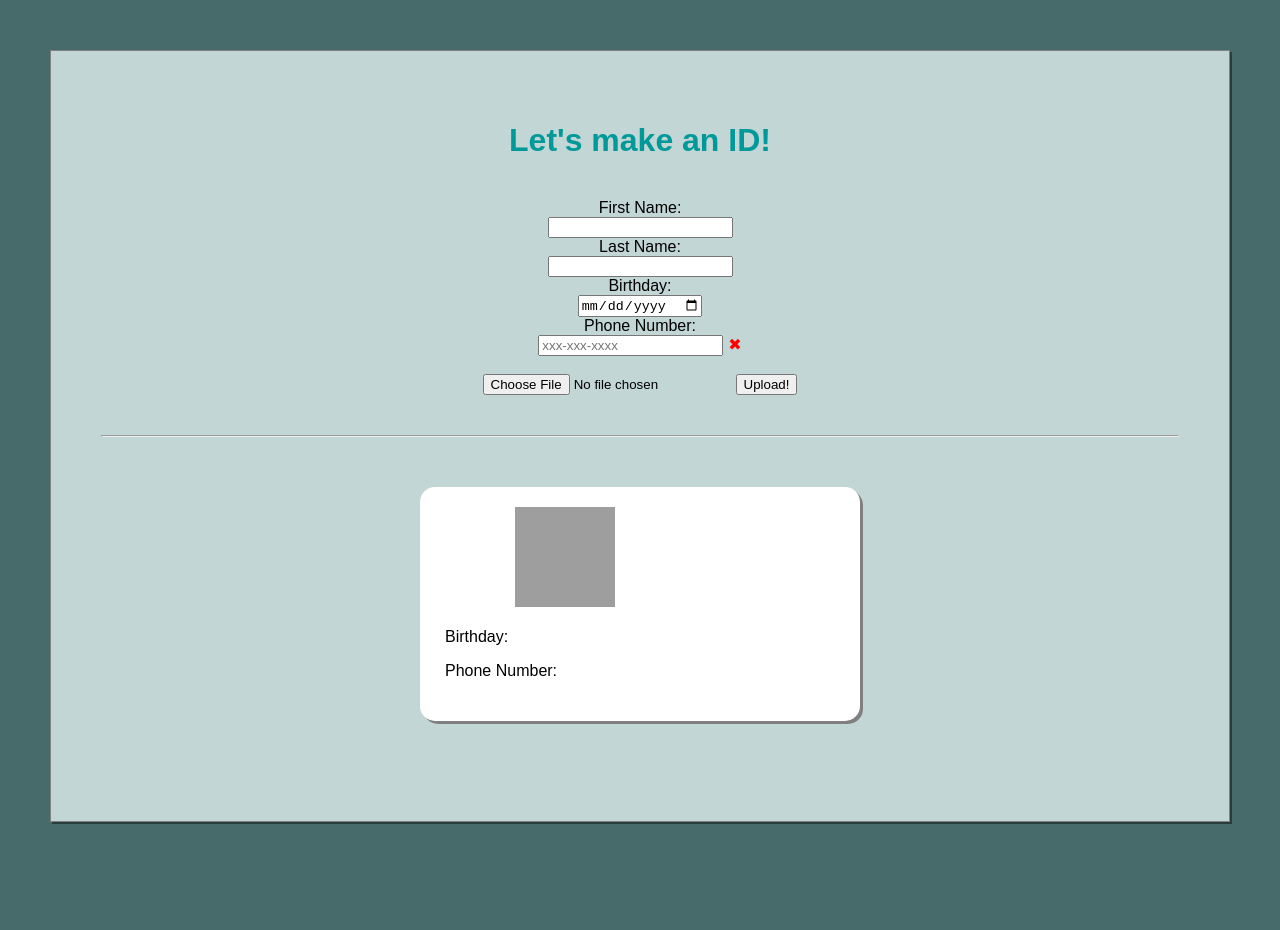
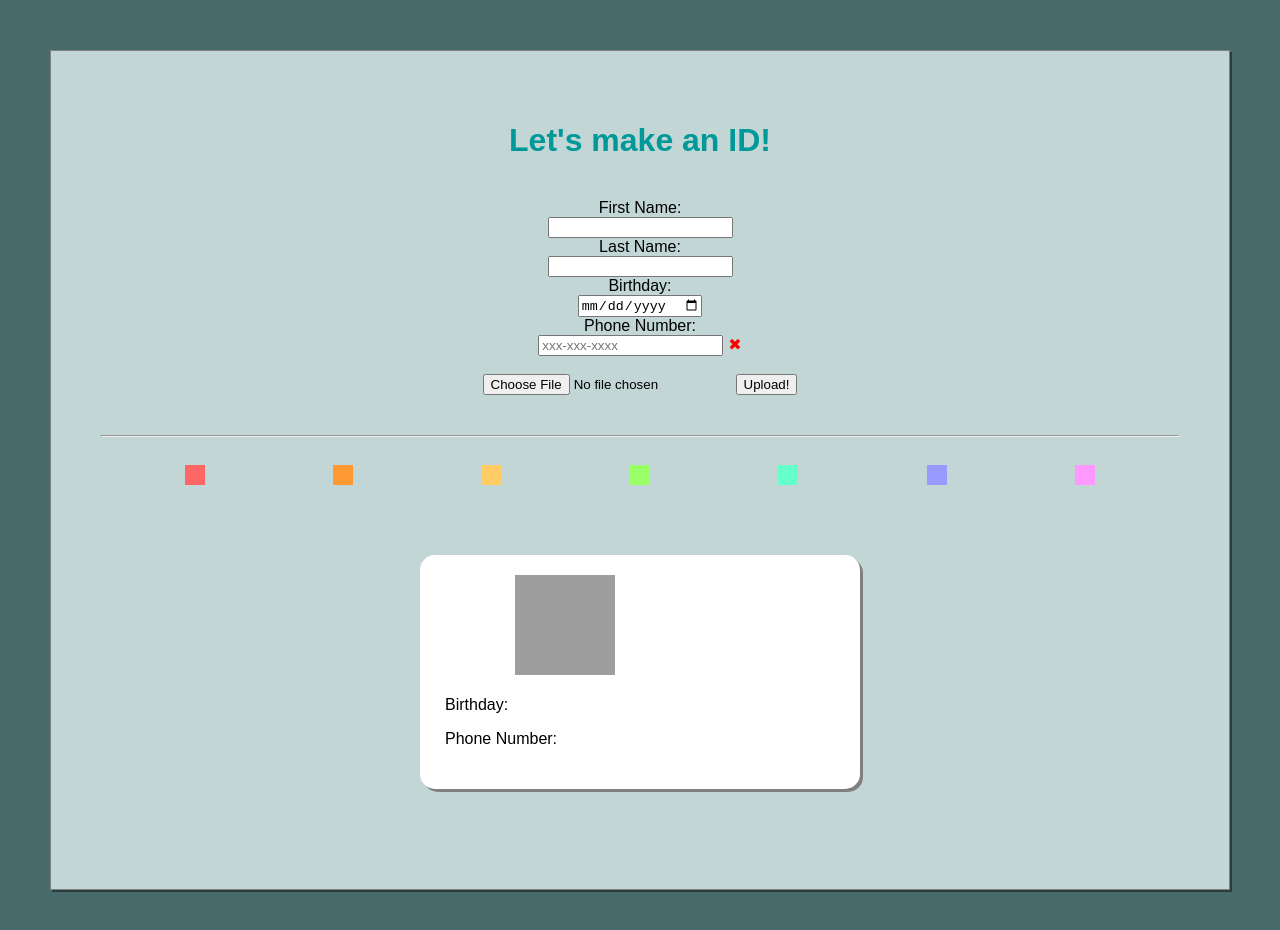
Before and after one commit to Alive-Nicole/id-maker, a React (Create React App) app: page / in a window 1280 px wide. Shown: the top 930 px of the page. Before the commit the page ends 872 px from the top, so only its background shows below. Built offline with nearby package versions, Linux system fonts and the light colour scheme; grey boxes are pictures that could not be loaded.

Commit message:
Learning how to use ReactHoverObserver

```diff
--- a/package.json
+++ b/package.json
@@ -5,6 +5,7 @@
   "dependencies": {
     "react": "^16.4.2",
     "react-dom": "^16.4.2",
+    "react-hover-observer": "^2.1.0",
     "react-redux": "^5.0.7",
     "react-scripts": "1.1.4",
     "redux": "^4.0.0"
--- /dev/null
+++ b/src/components/Colors.js
@@ -0,0 +1,61 @@
+import React from 'react';
+import '../styling/Colors.css';
+// import ReactHoverObserver from 'react-hover-observer';
+//testing and learning how to use ReactHoverObserver
+
+class Colors extends React.Component {
+    // state = {
+
+    // }
+
+    //methods are being called without being hovered over
+    //https://www.npmjs.com/package/react-hover-observer
+    renderColor(){
+        console.log("Color is being rendered");
+    }
+
+    unrenderColor(){
+        console.log("Color is no longer rendered");
+    }
+
+    render(){
+        return (
+            <div>
+                    <div id="div-colors-container">
+                        <div id="_ff6666"
+                            onMouseEnter={this.renderColor()} onMouseLeave={this.renderColor()}></div>
+                        <div id="_ff9933" width="15" height="15"></div>
+                        <div id="_ffcc66" width="15" height="15"></div>
+                        <div id="_99ff66" width="15" height="15"></div>
+                        <div id="_66ffcc" width="15" height="15"></div>
+                        <div id="_9999ff" width="15" height="15"></div>
+                        <div id="_ff99ff" width="15" height="15"></div>
+                    </div>
+
+
+            </div>
+        );
+    }
+}
+
+export default Colors;
+
+
+// const Colors = ({ isHovering = false }) => {
+//     return(
+//     <div id="div-colors-container">
+//         <div id="_ff6666"
+//             className="example_child"></div>
+//         <div id="_ff9933" ></div>
+//         <div id="_ffcc66" ></div>
+//         <div id="_99ff66" ></div>
+//         <div id="_66ffcc" ></div>
+//         <div id="_9999ff" ></div>
+//         <div id="_ff99ff" ></div>
+//     </div>
+//     );
+
+
+// }
+
+// export default Colors;
--- a/src/components/Form.js
+++ b/src/components/Form.js
@@ -1,5 +1,7 @@
 import React from 'react';
 import Card from './Card';
+import Colors from './Colors';
+// import ReactHoverObserver from 'react-hover-observer';
 import '../styling/Form.css';
 
 class Form extends React.Component {
@@ -69,6 +71,15 @@ class Form extends React.Component {
                 </form>
 
                 <hr />
+                {/* <ReactHoverObserver {...{
+                    onMouseOver: ({ e, setIsHovering, unsetIsHovering }) => {
+
+                    }
+                }}>
+                    <Colors {...this.state}/>
+                </ReactHoverObserver> */}
+
+                <Colors />
                 <Card fname={this.state.fname} lname={this.state.lname} bday={this.state.bday} number={this.state.number}/>
             </div>
 
--- /dev/null
+++ b/src/styling/Colors.css
@@ -0,0 +1,53 @@
+#div-colors-container {
+    padding: 20px;
+    display: flex;
+    align-items: center;
+    flex-direction: row;
+    justify-content: space-around;
+}
+
+#_ff6666,
+#_ff9933,
+#_ffcc66,
+#_99ff66,
+#_66ffcc,
+#_9999ff,
+#_ff99ff {
+    width: 20px;
+    height: 20px;
+}
+
+
+
+
+#_ff6666 {
+    background-color: #ff6666;
+}
+
+#_ff9933 {
+    background-color: #ff9933;
+}
+
+#_ffcc66 {
+    background-color: #ffcc66;
+}
+
+#_99ff66 {
+    background-color: #99ff66;
+}
+
+#_66ffcc {
+    background-color: #66ffcc;
+}
+
+#_9999ff {
+    background-color: #9999ff;
+}
+
+#_ff99ff {
+    background-color: #ff99ff;
+}
+
+.example_child {
+    border: 2px solid white;
+}
```
Also changed, not shown: 1 other file (tests, documents, lock files or other folders).
